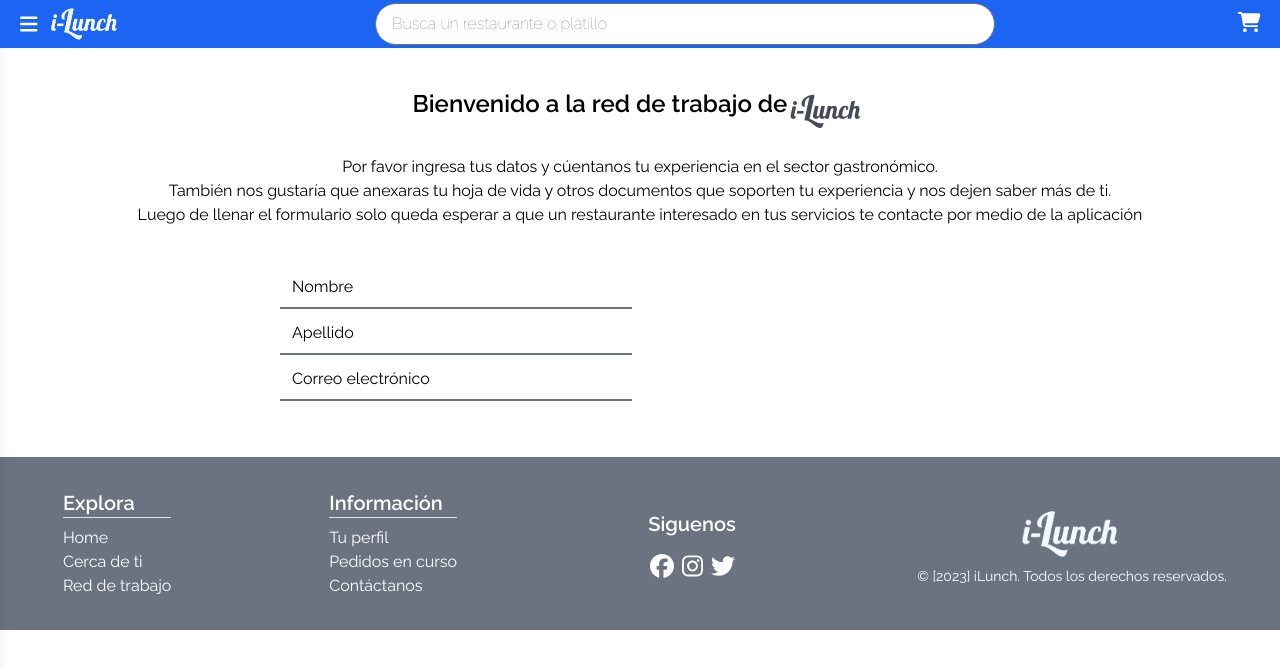
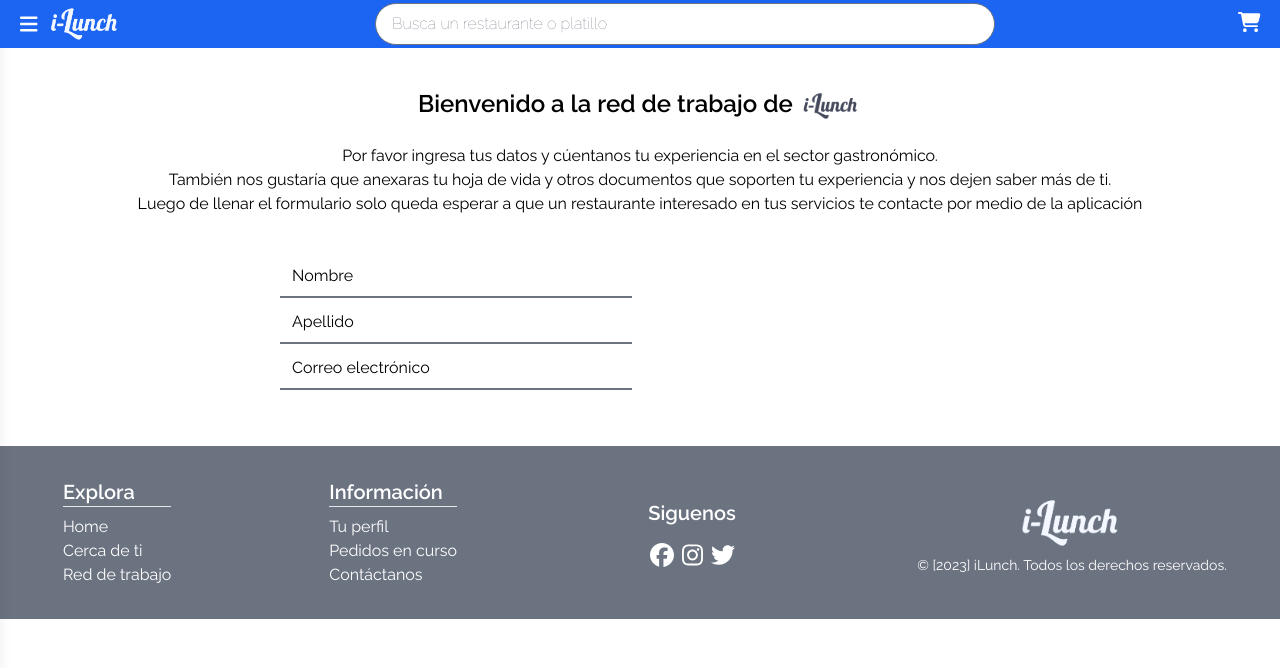
Before and after one commit to iLunch-delivery/iLunch-frontend, a Next.js app: page /register/candidate in a window 1280 px wide. Shown: the top 668 px of the page. Built offline with nearby package versions, Linux system fonts and the light colour scheme.

Commit message:
Image  aligned with title text

```diff
--- a/app/register/candidate/page.tsx
+++ b/app/register/candidate/page.tsx
@@ -11,7 +11,7 @@ function Input({ texto = '', id, tipo = 'text' }) {
 export default function RegisterUser() {
   return (
     <main className='flex flex-col items-center p-0'>
-      <div className='inline-flex mt-10 align-middle font-semibold text-2xl'> Bienvenido a la red de trabajo de <Image src={logo} alt='iLunch logo' className='align-middle h-auto w-auto mx-auto my-auto'/></div>
+      <div className='flex flex-row mt-10 align-middle font-semibold text-2xl'> Bienvenido a la red de trabajo de   <Image src={logo} alt='iLunch logo' className='align-middle h-9 w-auto ml-2 '/></div>
       <div className='flex flex-col items-center mt-5'>
         <span>Por favor ingresa tus datos y cúentanos tu experiencia en el sector gastronómico.</span>
         <span className='mt-0'>También nos gustaría que anexaras tu hoja de vida y otros documentos que soporten tu experiencia y nos dejen saber más de ti.</span>
```
